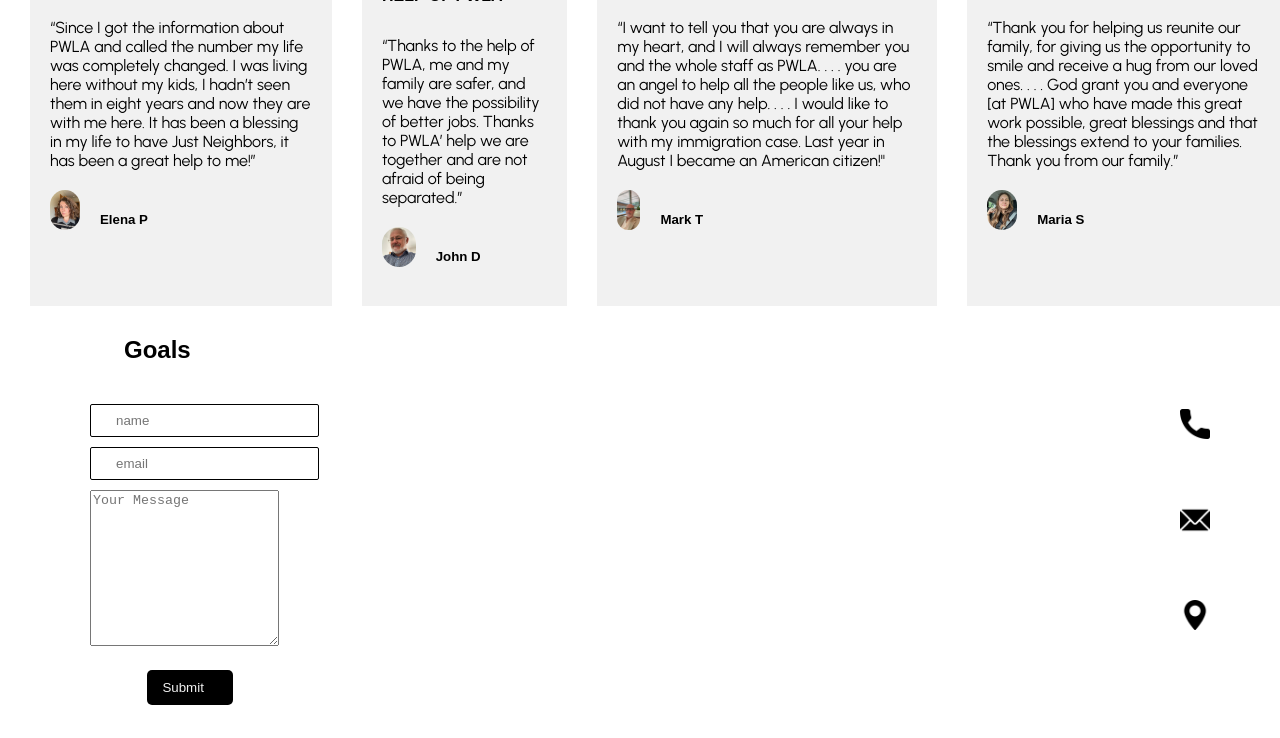
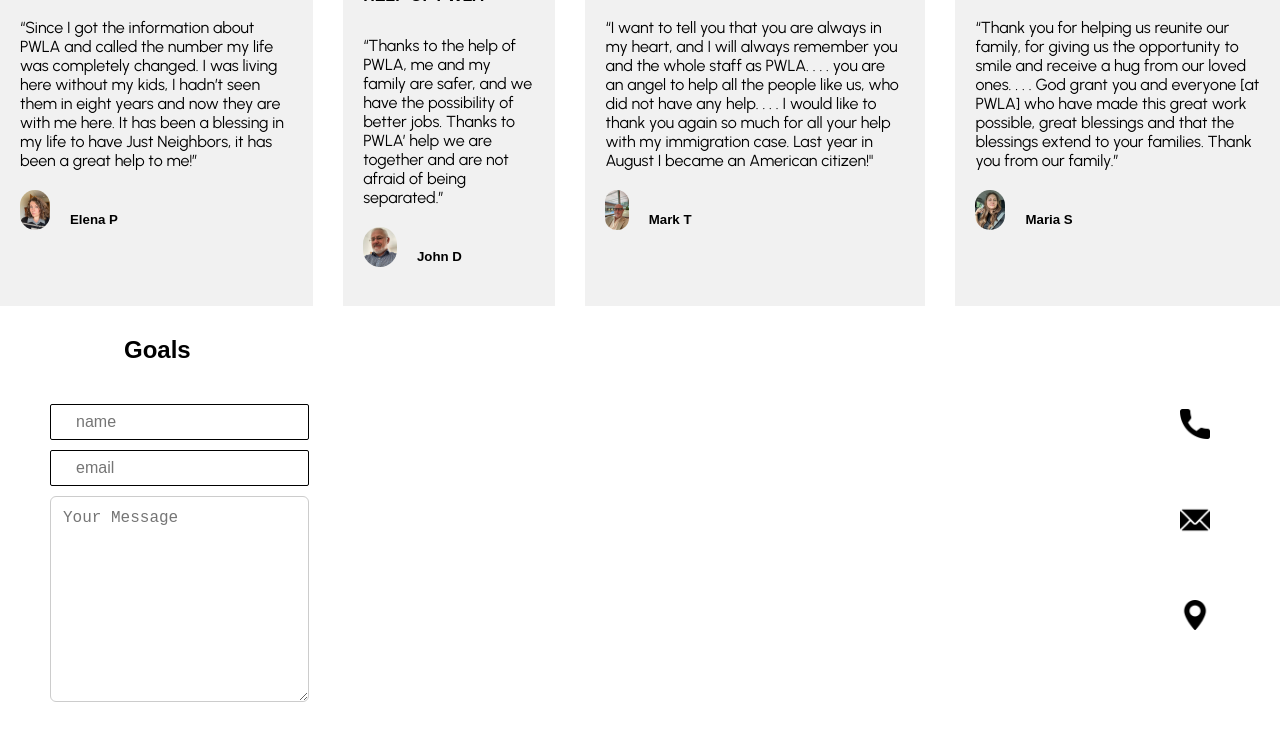
Before and after one commit to Cargo791/pwl, a plain HTML site: page index.html in a window 1280 px wide. Shown: the part 5210-5948 px from the top of the page. Drawn offline with Linux system fonts and the light colour scheme.

Commit message:
style.css

```diff
--- a/style.css
+++ b/style.css
@@ -143,7 +143,7 @@
 }
 .palm {
   display: flex;
-  padding-left: 30px;
+  padding-left: 0px;
   gap: 30px;
 }
 #testimonials h2 {
@@ -530,10 +530,9 @@
     padding: 0;             /* remove extra left padding */
   }
 
-  .contact form {
-    width: 90%;
-    max-width: 400px;
-    margin: 0 auto;
+   .contact form {
+    max-width: 100%;  /* full width on mobile */
+    padding: 0 15px;  /* add spacing left & right */
   }
   .get form input {
   padding: 8px 2px;
@@ -646,3 +645,41 @@
   padding: 50px;
 
 }
+.contact form {
+  max-width: 400px;   /* limit form width */
+  margin: 0 auto;     /* center it */
+}
+.contact input,
+.contact textarea {
+  width: 100%;
+  padding: 12px;
+  margin-bottom: 15px;
+  border: 1px solid #ccc;
+  border-radius: 6px;
+  font-size: 16px;
+  box-sizing: border-box;
+  outline: none;
+  transition: border 0.3s ease;
+}
+
+/* Highlight when focused */
+.contact input:focus,
+.contact textarea:focus {
+  border: 1px solid black;
+}
+/* Button styling */
+.contact button {
+  width: 100%;
+  padding: 12px;
+  background: black;
+  color: white;
+  border: none;
+  border-radius: 6px;
+  font-size: 16px;
+  cursor: pointer;
+  transition: background 0.3s ease;
+}
+
+.contact button:hover {
+  background: #444;
+}
```
